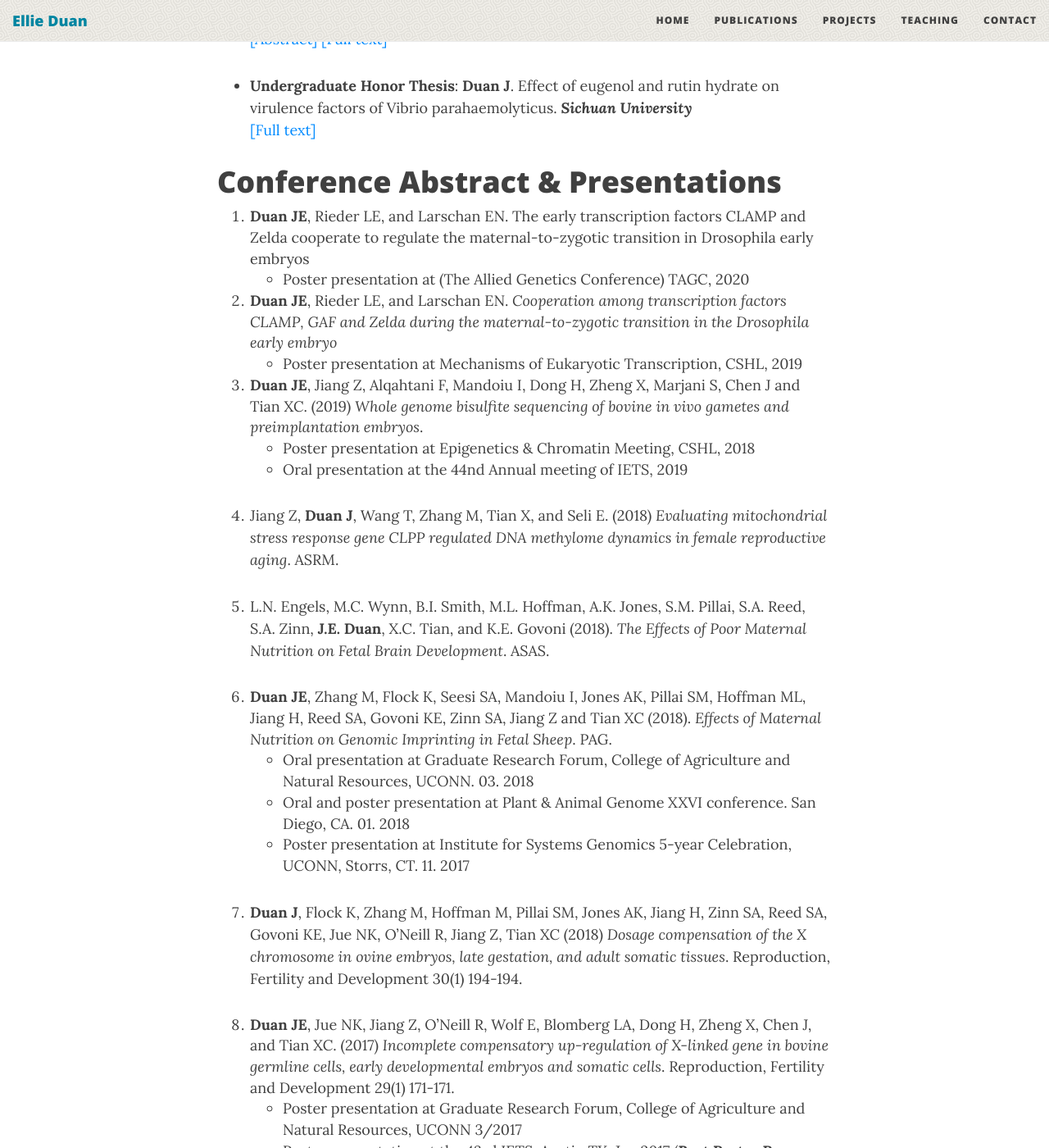
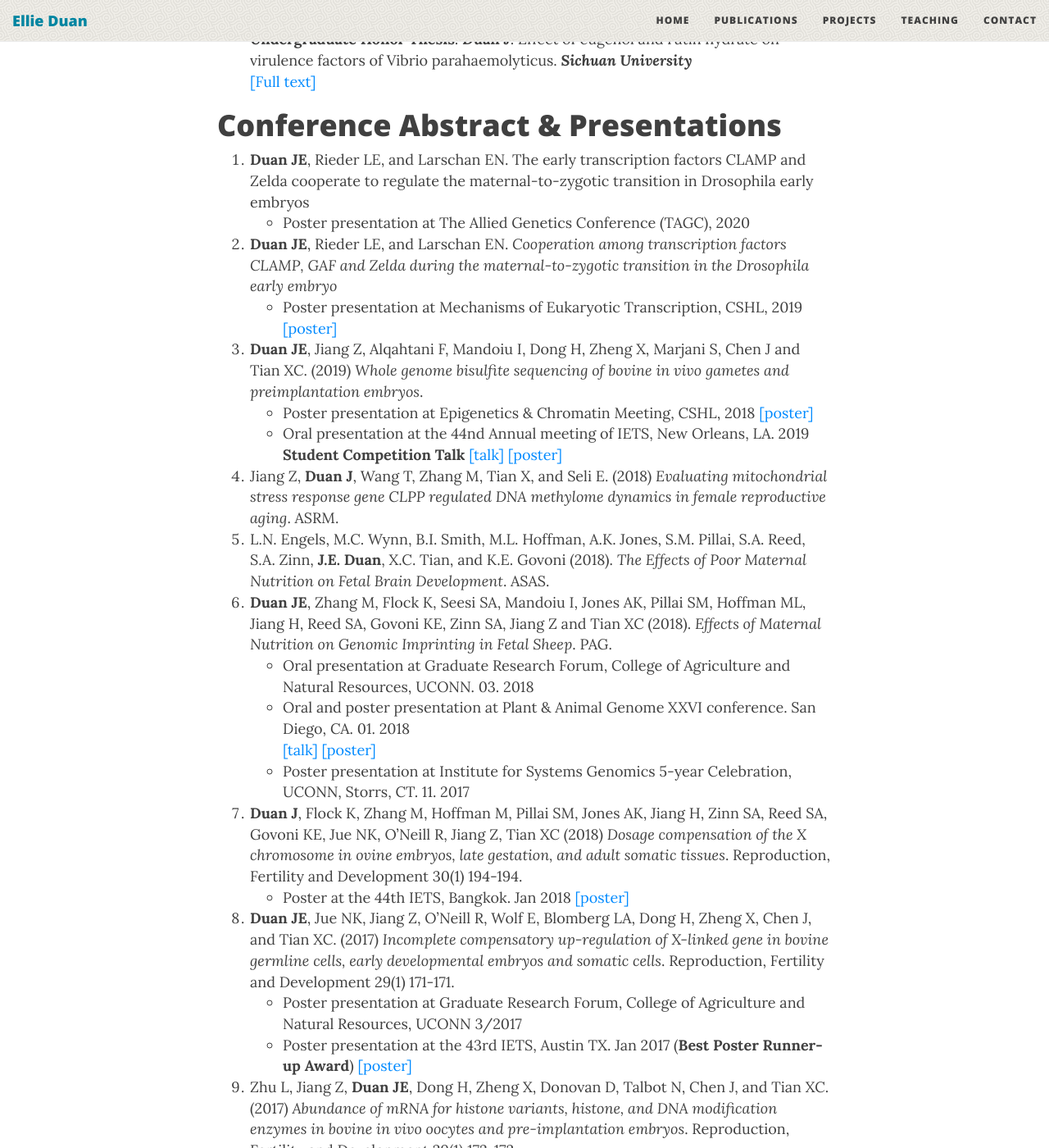
Before and after one commit to EllieDuan/EllieDuan.github.io, a Jekyll site: the page built from publication.md, in a window 1280 px wide and 1400 px high, scrolled down 1793 px. Shown: the whole window at 82% size. Built offline with Jekyll 4.4.1, drawn with Linux system fonts in a browser that asks for light colours; nearby versions of some CDN libraries.

Commit message:
add poster

```diff
--- a/publication.md
+++ b/publication.md
@@ -47,37 +47,30 @@ Click here for [PubMed Bibliography][pubMed]
 *	Feng Q, Jing Y, Huang Z, **Duan J**, Zhen C, Sun H, Zhong J, and Sun Q. Genotyping of Beijing family of Mycobacterium tuberculosis isolates from Sichuan with MIRU-VNTR. _**Journal of Sichuan University (Medical Science Edition)**_ 2014 R378.911
 [[Abstract]](http://gb.oversea.cnki.net/KCMS/detail/detail.aspx?filename=SCDX201404036&dbcode=CJFD&dbname=CJFD2014)
 [[Full text]](publication/Genotyping_TB_with_MIRU-VNTR_Chinese.pdf)
-
 *	**Undergraduate Honor Thesis**: **Duan J**. Effect of eugenol and rutin hydrate on virulence factors of Vibrio parahaemolyticus. _**Sichuan University**_
 [[Full text]](publication/undergrad_thesis.pdf)
 
 # Conference Abstract & Presentations
 1. **Duan JE**, Rieder LE, and Larschan EN. The early transcription factors CLAMP and Zelda cooperate to regulate the maternal-to-zygotic transition in Drosophila early embryos
-  * Poster presentation at (The Allied Genetics Conference) TAGC, 2020
-
+  * Poster presentation at The Allied Genetics Conference (TAGC), 2020
 2.	**Duan JE**, Rieder LE, and Larschan EN. _Cooperation among transcription factors CLAMP, GAF and Zelda during the maternal-to-zygotic transition in the Drosophila early embryo_
- * Poster presentation at Mechanisms of Eukaryotic Transcription, CSHL, 2019
-
+ * Poster presentation at Mechanisms of Eukaryotic Transcription, CSHL, 2019 [[poster]](posters/CSHL_2019.pdf)
 3.	**Duan JE**, Jiang Z, Alqahtani F, Mandoiu I, Dong H, Zheng X, Marjani S, Chen J and Tian XC. (2019) _Whole genome bisulfite sequencing of bovine in vivo gametes and preimplantation embryos_.
- * Poster presentation at Epigenetics & Chromatin Meeting, CSHL, 2018
- * Oral presentation at the 44nd Annual meeting of IETS, 2019
+ * Poster presentation at Epigenetics & Chromatin Meeting, CSHL, 2018 [[poster]](posters/CSHL_2018.pdf)
+ * Oral presentation at the 44nd Annual meeting of IETS, New Orleans, LA. 2019 **Student Competition Talk** [[talk]](talks/IETS_2019_talk.pdf) [[poster]](posters/IETS_2019.pdf)
 4.	Jiang Z, **Duan J**, Wang T, Zhang M, Tian X, and Seli E. (2018) _Evaluating mitochondrial stress response gene CLPP regulated DNA methylome dynamics in female reproductive aging_. ASRM.
-
 5.	L.N. Engels, M.C. Wynn, B.I. Smith, M.L. Hoffman, A.K. Jones, S.M. Pillai, S.A. Reed, S.A. Zinn, **J.E. Duan**, X.C. Tian, and K.E. Govoni (2018). _The Effects of Poor Maternal Nutrition on Fetal Brain Development_. ASAS.
-
 6.	**Duan JE**, Zhang M, Flock K, Seesi SA, Mandoiu I, Jones AK, Pillai SM, Hoffman ML, Jiang H, Reed SA, Govoni KE, Zinn SA, Jiang Z and Tian XC (2018). _Effects of Maternal Nutrition on Genomic Imprinting in Fetal Sheep_. PAG.
  * Oral presentation at Graduate Research Forum, College of Agriculture and Natural Resources, UCONN. 03. 2018
  * Oral and poster presentation at Plant & Animal Genome XXVI conference. San Diego, CA. 01. 2018
+ [[talk]](talks/PAG_2018.pdf) [[poster]](posters/PAG_2018.pdf)
  * Poster presentation at Institute for Systems Genomics 5-year Celebration, UCONN, Storrs, CT. 11. 2017
-
 7.	**Duan J**, Flock K, Zhang M, Hoffman M, Pillai SM, Jones AK, Jiang H, Zinn SA, Reed SA, Govoni KE, Jue NK, O’Neill R, Jiang Z, Tian XC (2018) _Dosage compensation of the X chromosome in ovine embryos, late gestation, and adult somatic tissues_. Reproduction, Fertility and Development 30(1) 194-194.
-
+ * Poster at the 44th IETS, Bangkok. Jan 2018 [[poster]](posters/IETS_2018.pdf)
 8.	**Duan JE**, Jue NK, Jiang Z, O’Neill R, Wolf E, Blomberg LA, Dong H, Zheng X, Chen J, and Tian XC. (2017) _Incomplete compensatory up-regulation of X-linked gene in bovine germline cells, early developmental embryos and somatic cells_. Reproduction, Fertility and Development 29(1) 171-171.
  * Poster presentation at Graduate Research Forum, College of Agriculture and Natural Resources, UCONN 3/2017
- * Poster presentation at the 43rd IETS, Austin TX. Jan 2017 (**Best Poster Runner-up Award**)
-
+ * Poster presentation at the 43rd IETS, Austin TX. Jan 2017 (**Best Poster Runner-up Award**) [[poster]](posters/IETS_2017.pdf)
 9.	Zhu L, Jiang Z, **Duan JE**, Dong H, Zheng X, Donovan D, Talbot N, Chen J, and Tian XC. (2017) _Abundance of mRNA for histone variants, histone, and DNA modification enzymes in bovine in vivo oocytes and pre-implantation embryos_. Reproduction, Fertility and Development 29(1) 172-172.
-
 10.	**Duan JE**, Jue NK, Jiang Z, O’Neill R, Wolf E, Blomberg LA, Dong H, Zheng X, Chen J, and Tian, XC. (2016) _Dosage compensation and X-linked gene expression in bovine in vivo and in vitro embryos_. Reproduction, Fertility and Development 28(2) 202-202.
  * Oral presentation at Graduate Research Forum, College of Agriculture and Natural Resources, UCONN. 3/2016 (**Best oral presentation**)
- * Poster presentation at the 42nd IETS, Louisville KY. Jan 2016
+ * Poster presentation at the 42nd IETS, Louisville KY. Jan 2016 [[poster]](posters/IETS_2016.pdf)
```
Also changed, not shown: 9 other files.
